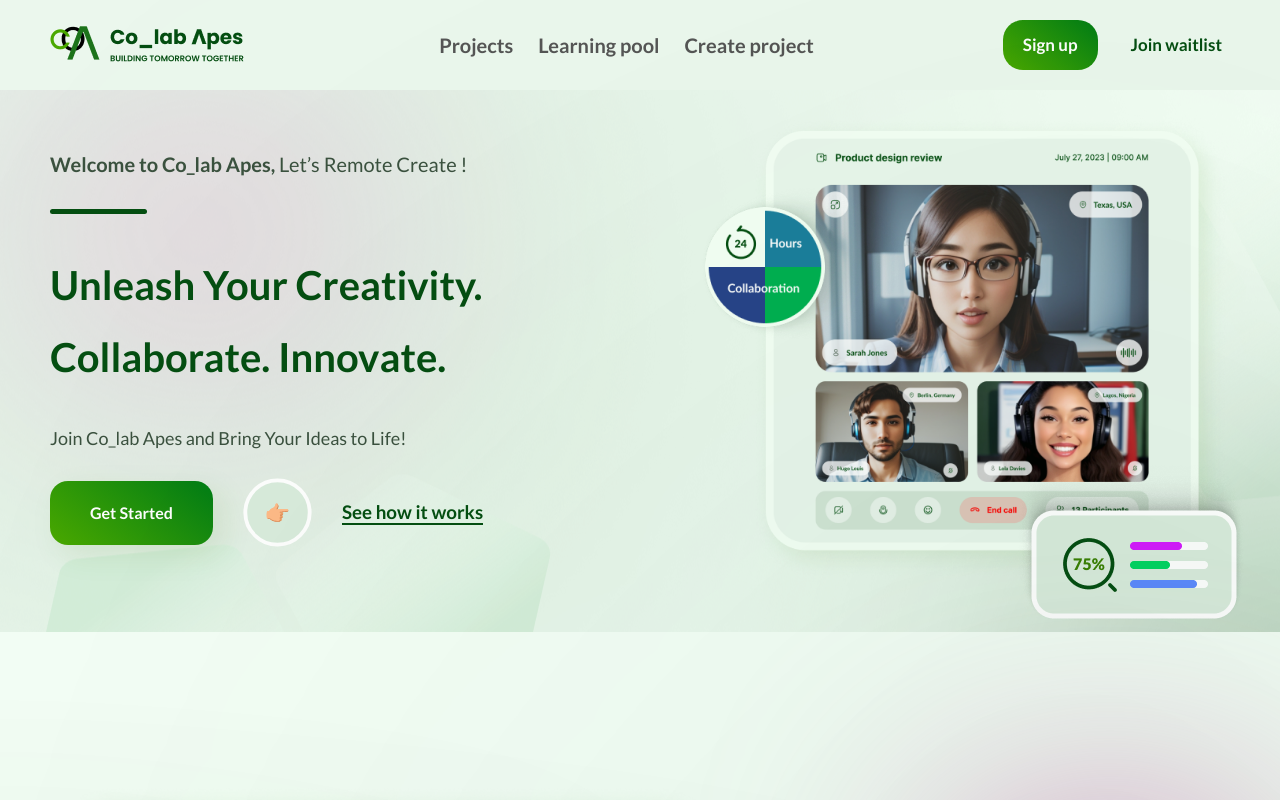
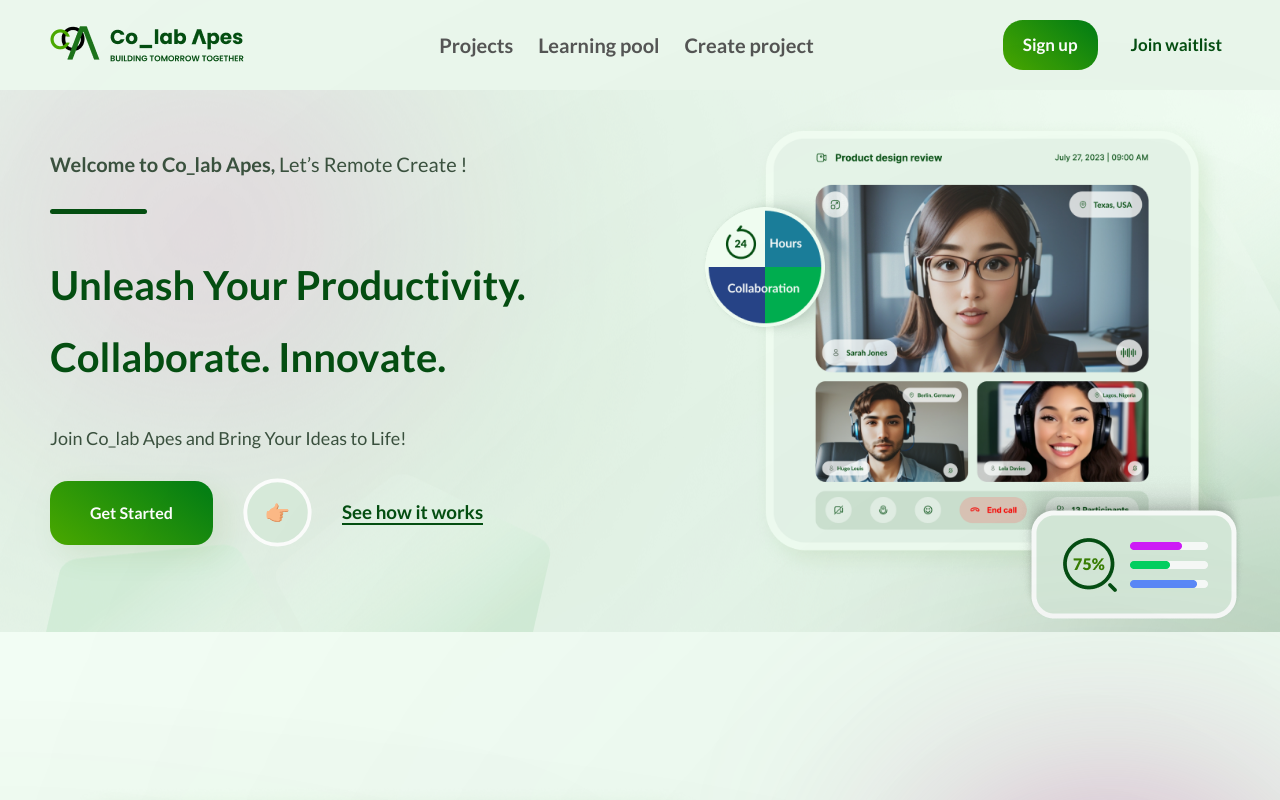
Before and after one commit to Colab-Apes/new_landing_page, a React (Vite) app: page / in a window 1280 px wide. Shown: the top 800 px of the page. Built offline with nearby package versions, Linux system fonts and the light colour scheme.

Commit message:
Hero edited

```diff
--- a/src/NewLandingPage/components/Hero.jsx
+++ b/src/NewLandingPage/components/Hero.jsx
@@ -29,8 +29,8 @@ const Hero = () => {
               {/* <span className="text-4xl font-light hidden md:inline"></span> */}
             </p>
             <div className="w-[15%] bg-primaryColor h-2 rounded-full mt-8 lg:mt-12 hidden md:block"></div>
-            <h1 className="w-full text-[3.6rem] text-center md:text-left md:text-[3rem]  lg:text-[3.8rem] xl:text-[4rem] leading-[1.8]  mt-14 text-[#054E12] font-[750] xl:font-[650] ">
-              Unleash Your Creativity. <br /> Collaborate. Innovate.
+            <h1 className="w-full text-[3.6rem] text-center md:text-left md:text-[3rem]  lg:text-[3.8rem] xl:text-[4rem] leading-[1.8]  mt-14 text-[#054E12] font-[700] xl:font-[650] ">
+              Unleash Your Productivity. <br /> Collaborate. Innovate.
             </h1>
             <p className="text-3xl md:text-2xl xl:text-[1.8rem] mt-14 text-[#3B513F]">
               Join Co_lab Apes and Bring Your Ideas to Life!
```
